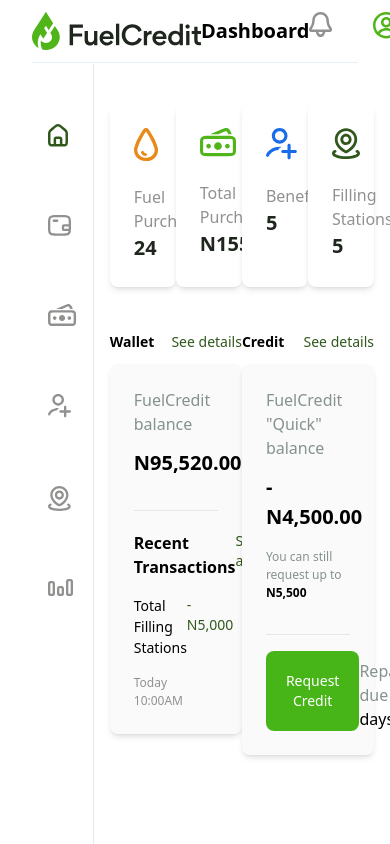
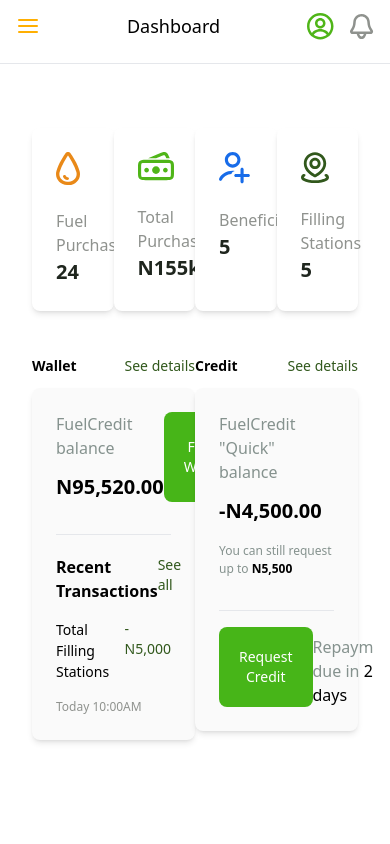
Before and after one commit to MikeAriyo/fuelcredit, a React (Create React App) app: page /dashboard in a window 390 px wide. Built offline with nearby package versions, Linux system fonts and the light colour scheme; no server answers.

Commit message:
implemented responsive views for dashboard layout

```diff
--- a/src/App.tsx
+++ b/src/App.tsx
@@ -1,6 +1,6 @@
 import React from "react";
 import { BrowserRouter, Routes, Route } from "react-router-dom";
-import DesktopView from "./components/dashboard/DesktopView";
+import DashboardLayout from "./components/dashboard/DashboardLayout";
 import Login from "./components/forms/Login";
 import Register from "./components/forms/Register";
 
@@ -11,7 +11,7 @@
         <Routes>
           <Route path="/" element={<Login />} />
           <Route path="/register" element={<Register />} />
-          <Route path="/dashboard" element={<DesktopView />} />
+          <Route path="/dashboard" element={<DashboardLayout />} />
         </Routes>
       </BrowserRouter>
     </div>
--- /dev/null
+++ b/src/components/dashboard/Contents.tsx
@@ -0,0 +1,35 @@
+import AddIcon from "../svg/AddIcon";
+import CreditSvg from "../svg/CreditSvg";
+import Fuel from "../svg/FuelIcon";
+import Location from "../svg/Location";
+import SingleCreditCard from "./creditCards/CreditCard";
+import SingleWalletCard from "./creditCards/SingleWalletCard";
+import StatCard from "./statsCards/SingleStatCard";
+
+const Contents = () => {
+  return (
+    <div className="w-full main-content h-scren overflow-y-scroll">
+      {/* adjusted py-6 lg:py-10 */}
+      <div className={`container mx-auto px-4 py-6 h-full`}>
+        <div className="pt-4 grid grid-cols-4 grid-gap-12">
+          <StatCard title="Fuel Purchase" icon={<Fuel />} count={"24"} />
+          <StatCard
+            title="Total Purchases"
+            icon={<CreditSvg />}
+            count={"N155k"}
+          />
+          <StatCard title="Beneficiaries" icon={<AddIcon />} count={"5"} />
+          <StatCard title="Filling Stations" icon={<Location />} count={"5"} />
+        </div>
+
+        <div className="mt-8 grid grid-cols-2">
+          {/* Credit Cards */}
+          <SingleWalletCard />
+          <SingleCreditCard />
+        </div>
+      </div>
+    </div>
+  );
+};
+
+export default Contents;
--- /dev/null
+++ b/src/components/dashboard/DashboardLayout.tsx
@@ -0,0 +1,30 @@
+import { useEffect, useState } from "react";
+import useScreenSize from "../../hooks/useScreenSize";
+import DesktopView from "./DesktopView";
+import MobileView from "./MobileView";
+
+const DashboardLayout = () => {
+  const [mounted, setMounted] = useState(false);
+  const { width } = useScreenSize();
+
+  useEffect(() => {
+    setMounted(true);
+  }, []);
+
+  return (
+    <div className="relative">
+      {mounted &&
+        (width >= 1024 ? (
+          <div className="">
+            <DesktopView />
+          </div>
+        ) : (
+          <div className="">
+            <MobileView />
+          </div>
+        ))}
+    </div>
+  );
+};
+
+export default DashboardLayout;
--- a/src/components/dashboard/DesktopView.tsx
+++ b/src/components/dashboard/DesktopView.tsx
@@ -1,21 +1,12 @@
-import React, { useEffect, useState } from "react";
 import style from "../../styles/Sidebar.module.css";
 import { Link } from "react-router-dom";
 import Logo from "../svg/Logo";
-import Home from "../svg/Home";
 import Route from "./Route";
-import StatCard from "./statsCards/SingleStatCard";
 import { useGetUserDashboardQuery } from "../../api/services";
-import SingleWalletCard from "./creditCards/SingleWalletCard";
-
-import SingleCreditCard from "./creditCards/CreditCard";
-import Fuel from "../svg/FuelIcon";
-import CreditSvg from "../svg/CreditSvg";
-import AddIcon from "../svg/AddIcon";
-import Location from "../svg/Location";
-import { count } from "console";
+import { motion } from "framer-motion";
 import Notification from "../svg/Notification";
 import Profile from "../svg/Profile";
+import Contents from "./Contents";
 
 const DesktopView = () => {
   const { data, error, isLoading } = useGetUserDashboardQuery(27);
@@ -56,36 +47,24 @@
           >
             <Route />
           </div>
+
+          <motion.div
+            key={""}
+            initial="initial"
+            animate="animate"
+            variants={{
+              initial: {
+                opacity: 0,
+              },
+              animate: {
+                opacity: 1,
+              },
+            }}
+            className="w-full max-w-7xl mx-auto h-full"
+          >
+            <Contents />
+          </motion.div>
           {/* removed pb-28 */}
-          <div className="w-full main-content h-scren overflow-y-scroll">
-            {/* adjusted py-6 lg:py-10 */}
-            <div className={`container mx-auto px-4 py-6 h-full`}>
-              <div className="pt-4 grid grid-cols-4 grid-gap-12">
-                <StatCard title="Fuel Purchase" icon={<Fuel />} count={"24"} />
-                <StatCard
-                  title="Total Purchases"
-                  icon={<CreditSvg />}
-                  count={"N155k"}
-                />
-                <StatCard
-                  title="Beneficiaries"
-                  icon={<AddIcon />}
-                  count={"5"}
-                />
-                <StatCard
-                  title="Filling Stations"
-                  icon={<Location />}
-                  count={"5"}
-                />
-              </div>
-
-              <div className="mt-8 grid grid-cols-2">
-                {/* Credit Cards */}
-                <SingleWalletCard />
-                <SingleCreditCard />
-              </div>
-            </div>
-          </div>
         </div>
       </div>
     </>
--- /dev/null
+++ b/src/components/dashboard/MobileView.tsx
@@ -0,0 +1,105 @@
+import React, { useState } from "react";
+import Route from "./Route";
+import style from "../../styles/Sidebar.module.css";
+import { motion } from "framer-motion";
+import Menu from "../svg/Menu";
+import Profile from "../svg/Profile";
+import Notification from "../svg/Notification";
+import Logo from "../svg/Logo";
+import Contents from "./Contents";
+
+const MobileView = () => {
+  const [openNav, setOpenNav] = useState(false);
+
+  return (
+    <div>
+      <div className="">
+        <div className="fixed h-16 w-screen m-0 px-4 sm:px-6 z-10 border-b">
+          <div className="flex justify-between items-center m-0 bg-white py-3">
+            <div onClick={() => setOpenNav(true)}>
+              <Menu />
+            </div>
+
+            <span className="text-lg font-bold;">Dashboard</span>
+
+            <div className="flex space-x-4 items-center">
+              <div>
+                <Profile />
+              </div>
+              <div>
+                <Notification />
+              </div>
+            </div>
+          </div>
+        </div>
+
+        <motion.div
+          key={""}
+          initial="initial"
+          animate="animate"
+          variants={{
+            initial: {
+              opacity: 0,
+            },
+            animate: {
+              opacity: 1,
+            },
+          }}
+          className="fixed top-16 w-full h-full px-4 sm:px-6 pt-6 overflow-y-scroll pb-28 wheight"
+        >
+          <Contents />
+        </motion.div>
+
+        <div
+          className={`fixed h-screen bg-[#bfbfbf] bg-opacity-70 w-full z-20 duration-500 ${
+            openNav ? "translate-x-0" : "-translate-x-full"
+          }`}
+        >
+          <div className="flex">
+            <div className="w-5/6 max-w-sm bg-white h-screen">
+              <div className="flex justify-between items-center p-4 sm:p-6 shadow">
+                <div className="flex justify-center items-center mx-auto">
+                  <Logo />
+                </div>
+
+                <div
+                  className="bg-white w-10 h-10 rounded-full shadow-md grid"
+                  onClick={() => setOpenNav(false)}
+                >
+                  <div className="m-auto">
+                    <i className="fa fa-times text-black text-lg"></i>
+                  </div>
+                </div>
+              </div>
+              <div
+                className={`px-4 pt-4 sm:px-6 sm:pt-6 overflow-y-scroll grid gap-y-4 pb-20 ${style.sidebar} height`}
+              >
+                <Route />
+              </div>
+            </div>
+          </div>
+        </div>
+      </div>
+
+      <style>
+        {`
+                    .height {
+                        height: calc(100vh - 72px);
+                    }
+
+                    @media screen and (min-width: 560px) {
+                        .height {
+                            height: calc(100vh - 88px);
+                        }
+                    }
+
+                    .wheight {
+                        height: calc(100vh - 64px);
+                    }
+                `}
+      </style>
+    </div>
+  );
+};
+
+export default MobileView;
--- /dev/null
+++ b/src/components/svg/Menu.tsx
@@ -0,0 +1,35 @@
+const Menu = () => {
+  return (
+    <svg
+      width="24"
+      height="24"
+      viewBox="0 0 24 24"
+      fill="none"
+      xmlns="http://www.w3.org/2000/svg"
+    >
+      <path
+        d="M3 18H21"
+        stroke="#FFAF02"
+        stroke-width="2"
+        stroke-linecap="round"
+        stroke-linejoin="round"
+      />
+      <path
+        d="M3 12H21"
+        stroke="#FFAF02"
+        stroke-width="2"
+        stroke-linecap="round"
+        stroke-linejoin="round"
+      />
+      <path
+        d="M3 6H21"
+        stroke="#FFAF02"
+        stroke-width="2"
+        stroke-linecap="round"
+        stroke-linejoin="round"
+      />
+    </svg>
+  );
+};
+
+export default Menu;
--- /dev/null
+++ b/src/hooks/useScreenSize.tsx
@@ -0,0 +1,27 @@
+import { useState, useEffect } from "react";
+
+const useScreenSize = () => {
+  const [dimension, setDimension] = useState({
+    width: window.innerWidth,
+    height: window.innerHeight,
+  });
+
+  useEffect(() => {
+    const handleResize = () => {
+      setDimension({
+        width: window.innerWidth,
+        height: window.innerHeight,
+      });
+    };
+
+    window.addEventListener("resize", handleResize);
+
+    return () => {
+      window.removeEventListener("resize", handleResize);
+    };
+  }, []);
+
+  return dimension;
+};
+
+export default useScreenSize;
```
